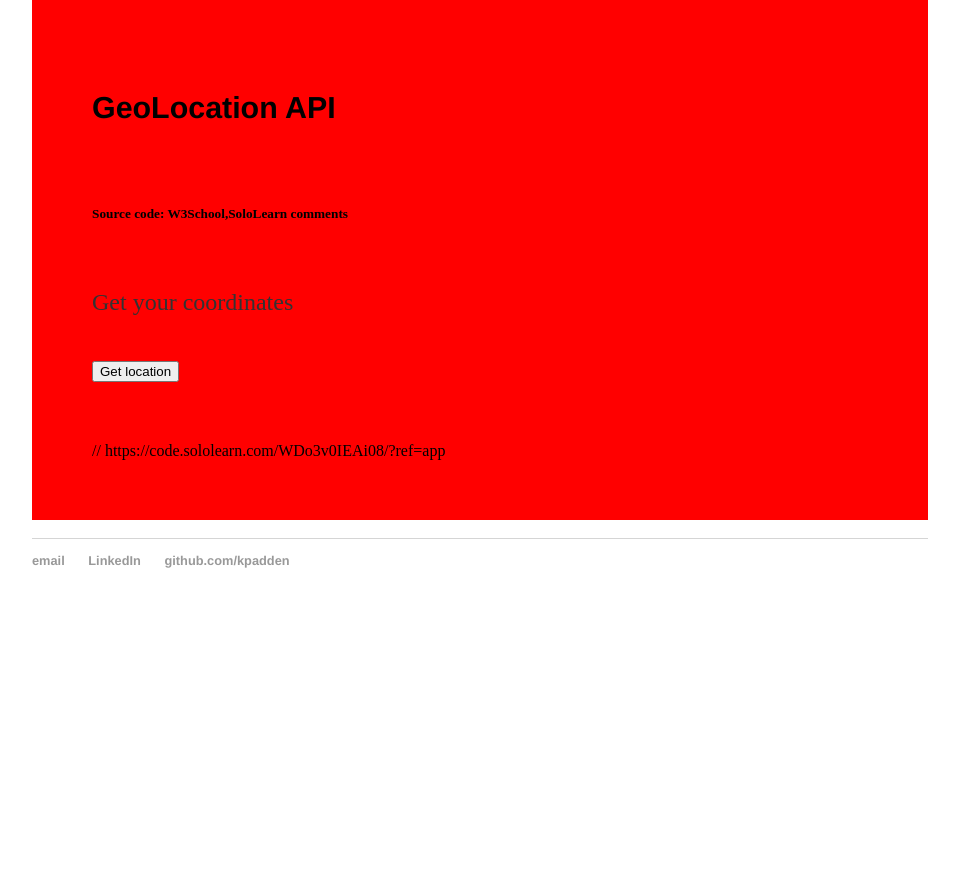
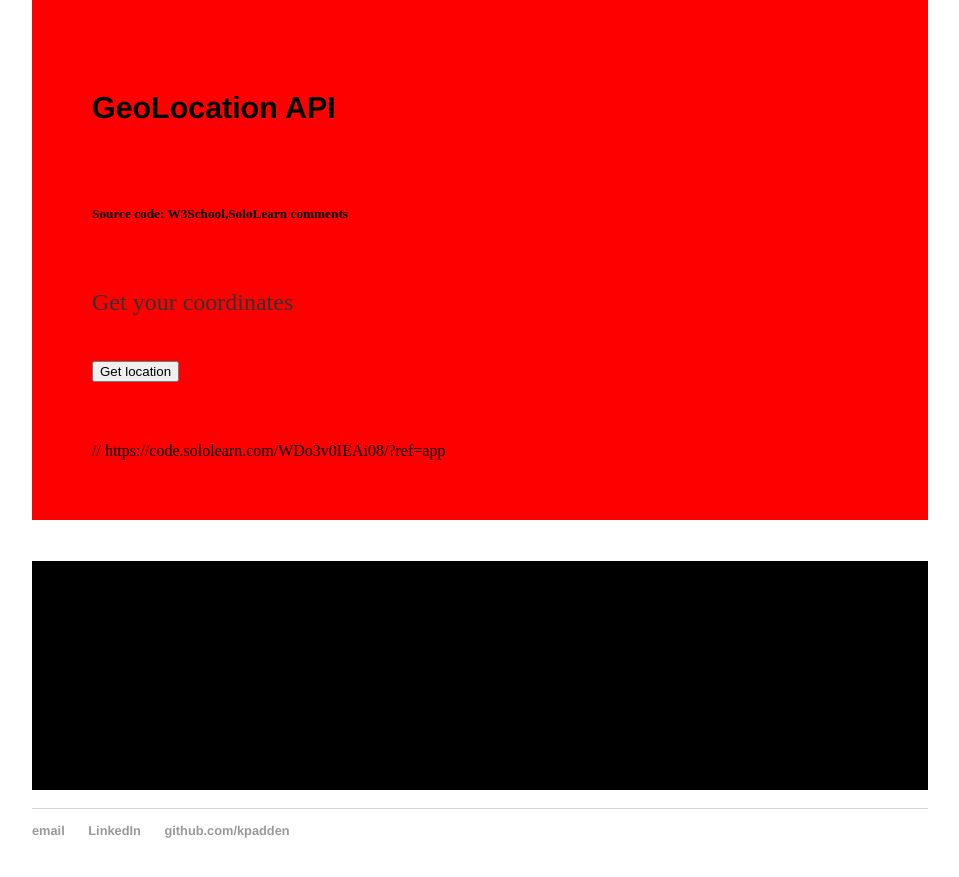
Before and after one commit to kpadden/kpadden.github.io, a Jekyll site: the page built from practice/index.html, in a window 1280 px wide and 900 px high, scrolled down 2657 px. Shown: the top 877 px of the window, without its empty margins (160-1119 px from the left). Built offline with Jekyll 4.4.1, drawn with Linux system fonts in a browser that asks for light colours; before the commit the page ends 3287 px from its top, so only the background shows below that.

Commit message:
Update index.html

```diff
--- a/practice/index.html
+++ b/practice/index.html
@@ -121,7 +121,7 @@ title: Practice
    // </script>
     https://code.sololearn.com/WDo3v0IEAi08/?ref=app
 </div>
-<div style="background-color:black;>
+<div style="background-color:black;">
     <h4>Green Eye SVG</h4>
     <svg width="1000" hieght="200">
         <elipse cx="150" cy="100" rx="150" ry="70" style="fill:green;"/>
```
